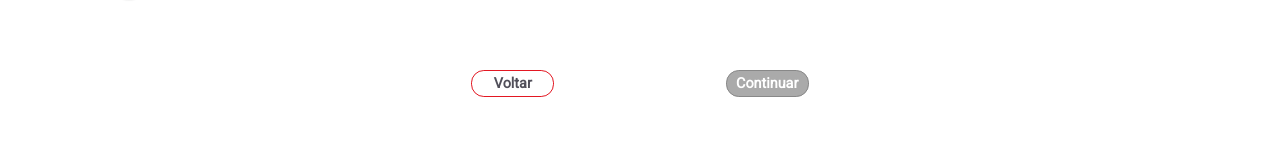
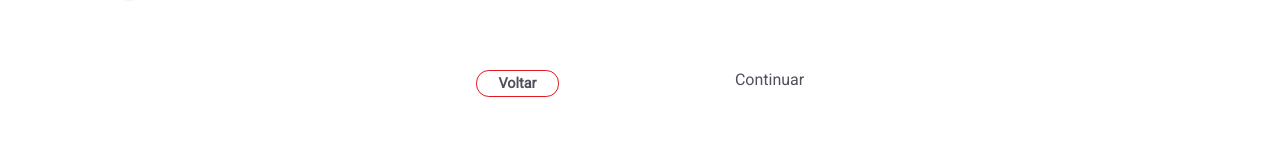
Before and after one commit to luizlaljr/nursing-diagnostic-app, a Next.js app: page /begin in a window 1280 px wide. Shown: the part 564-724 px from the top of the page. Built offline with nearby package versions, Linux system fonts and the light colour scheme.

Commit message:
Button restyled

```diff
--- a/src/pages/begin.js
+++ b/src/pages/begin.js
@@ -21,7 +21,6 @@ function Begin(props) {
   const { rules } = useAppContext()
 
   const handleStart = () => {
-    console.log(rules.size === 4)
     setStart(rules.size === 4)
   }
 
@@ -76,15 +75,7 @@ function Begin(props) {
                 Continuar
               </Button>
             ) : (
-              <Button
-                click={null}
-                path="/domain/1"
-                background="#aaa"
-                color="#FFF"
-                borderColor="#888"
-              >
-                Continuar
-              </Button>
+              <div className={styles.noLink}>Continuar</div>
             )}
           </div>
         </div>
```
